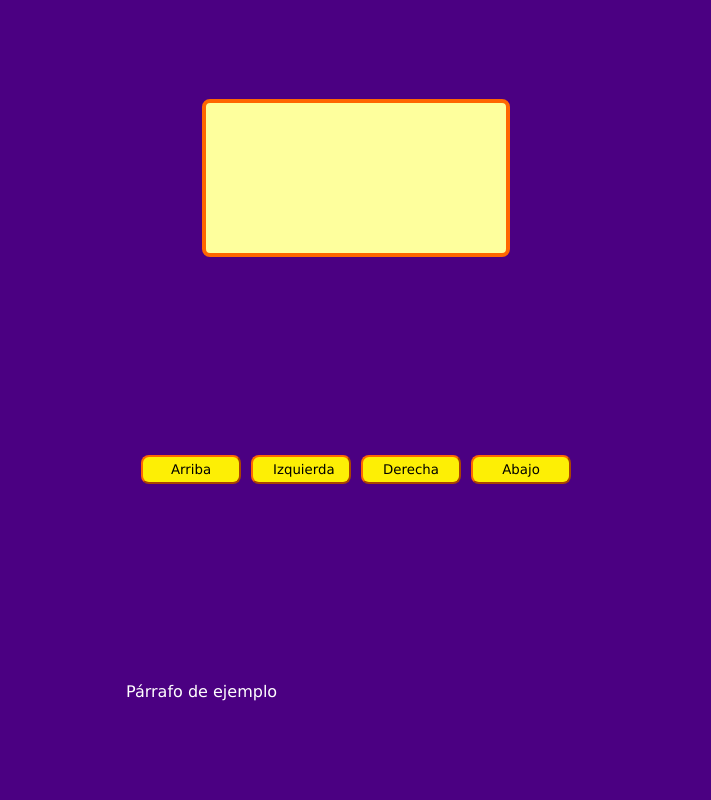
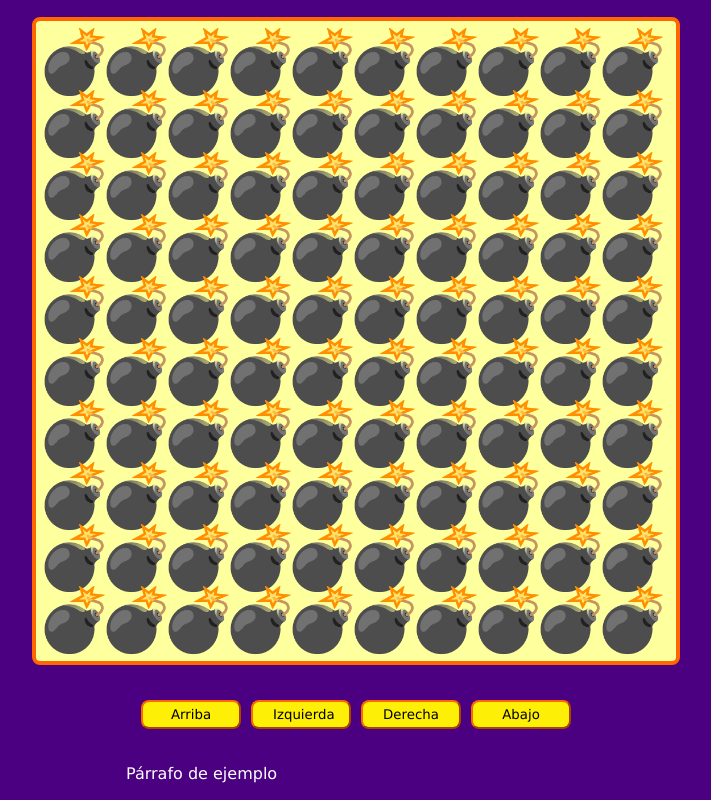
Before and after one commit to jbaxax/taller-practico-javascript-videogames, a plain HTML site: page index.html in a window 1280 px wide. Shown: the whole page, without its empty margins (284-995 px from the left). Drawn offline with Linux system fonts and the light colour scheme.

Commit message:
clase n° 5

```diff
--- a/game.js
+++ b/game.js
@@ -0,0 +1,36 @@
+const canvas = document.querySelector('#game');
+const game = canvas.getContext('2d');
+
+let canvasSize;
+let elementsSize;
+
+window.addEventListener('load', setCanvasSize);
+window.addEventListener('resize', setCanvasSize);
+
+function setCanvasSize() {
+  if (window.innerHeight > window.innerWidth) {
+    canvasSize = window.innerWidth * 0.8;
+  } else {
+    canvasSize = window.innerHeight * 0.8;
+  }
+
+  canvas.setAttribute('width', canvasSize);
+  canvas.setAttribute('height', canvasSize);
+
+  elementsSize = (canvasSize / 10)-2;
+
+  startGame();
+}
+
+function startGame() {
+  console.log({ canvasSize, elementsSize });
+
+  game.font = elementsSize + 'px Verdana';
+  game.textAlign = '';
+
+  for (let col = 0; col < 10; col++) {
+    for (let row = 1; row < 11; row++) {
+        game.fillText(emojis['X'],elementsSize*col,elementsSize*row)
+    }
+  }
+}
--- a/styles.css
+++ b/styles.css
@@ -4,6 +4,7 @@ body {
     font-family: Verdana, Geneva, Tahoma, sans-serif;
     margin: 0;
     padding: 0;
+
   }
 
   .game-container {
```
